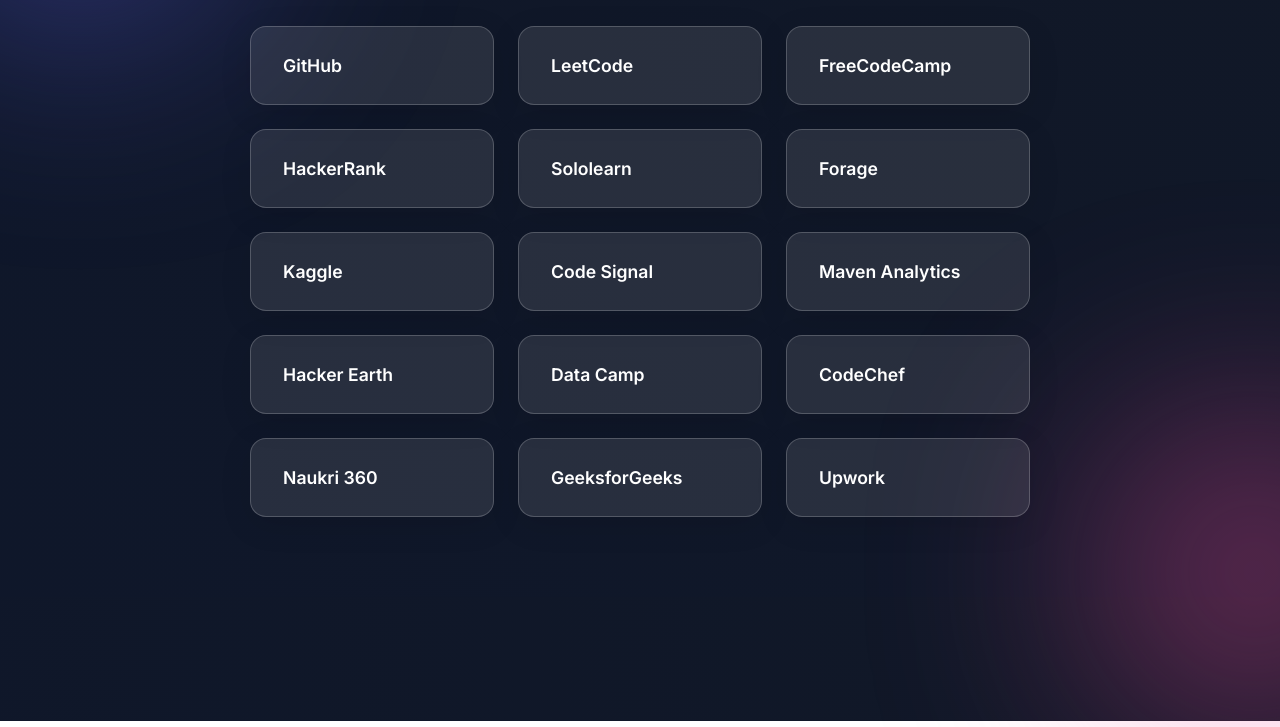
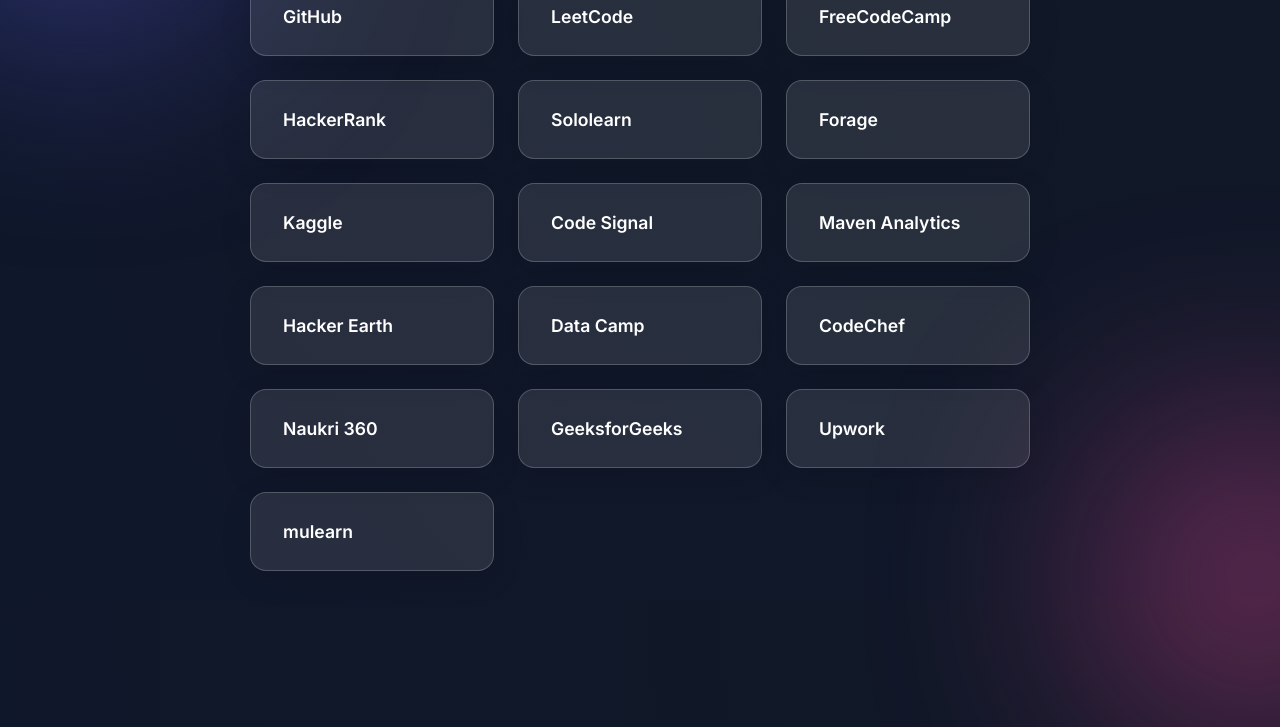
Before and after one commit to AaqibhafeezKhan/MyTechAccounts, a plain HTML site: page index.html in a window 1280 px wide. Shown: the part 203-930 px from the top of the page. Drawn offline with Linux system fonts and the light colour scheme.

Commit message:
Update index.html

```diff
--- a/index.html
+++ b/index.html
@@ -333,6 +333,7 @@
                     target="_blank">Naukri 360</a></li>
             <li><a href="https://www.geeksforgeeks.org/user/aaqibhafeezkhan/" target="_blank">GeeksforGeeks</a></li>
             <li><a href="https://www.upwork.com/freelancers/~01cf658afd0a6ec8ae" target="_blank">Upwork</a></li>
+            <li><a href="https://app.mulearn.org/profile/aaqibhafeezkhan@mulearn" target="_blank">mulearn</a></li>
         </ul>
     </div>
     <!-- Open when list is bigger <div class="scroll-indicator"></div> -->
```
